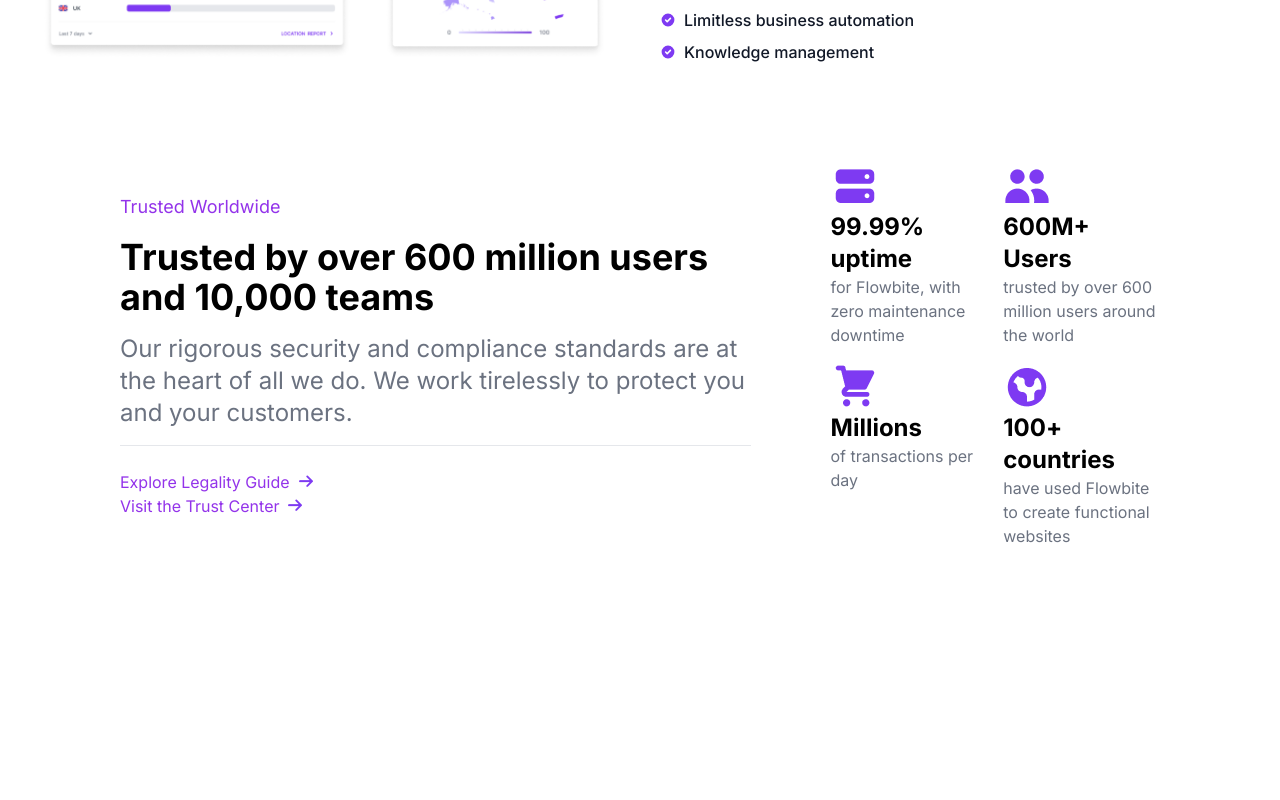
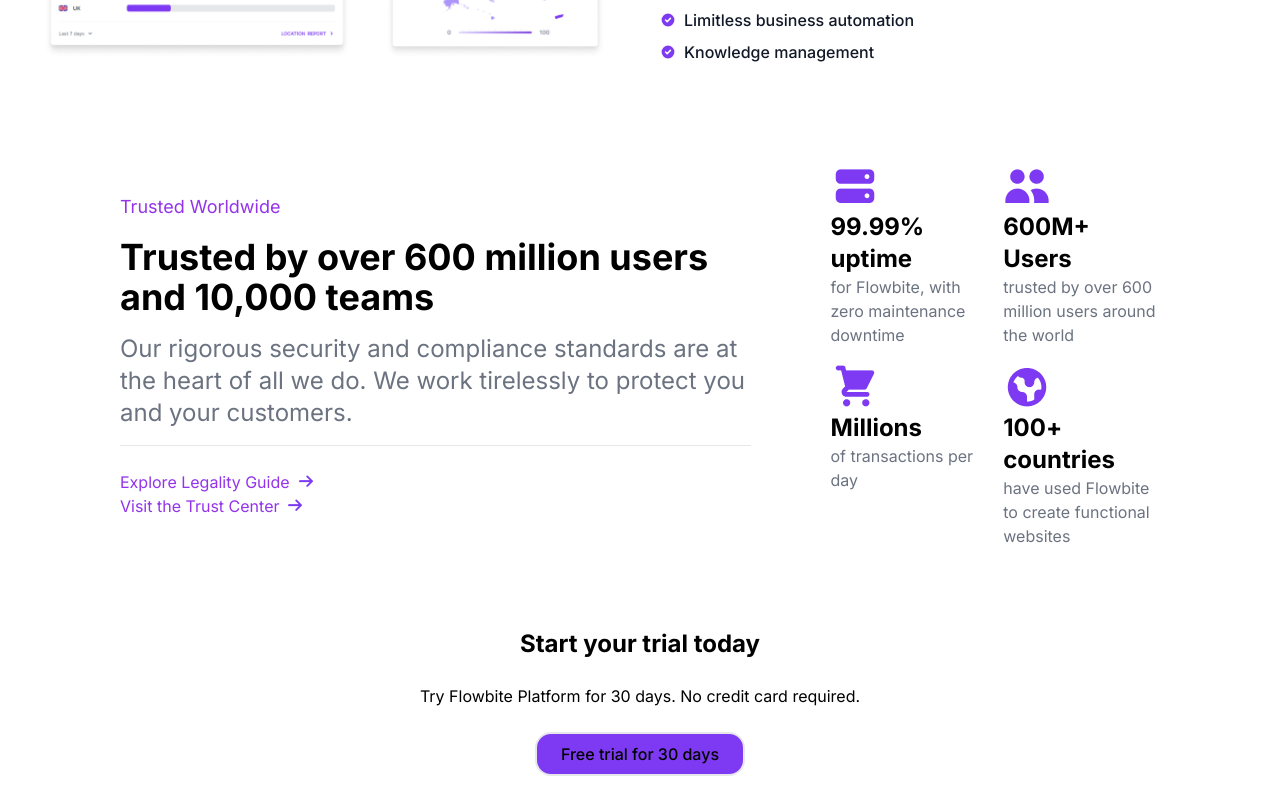
Before and after one commit to nethmina1028/prac-page, a React (Vite) app: page / in a window 1280 px wide. Shown: the part 2358-3158 px from the top of the page. Before the commit the page ends 2986 px from the top, so only its background shows below. Built offline with nearby package versions, Linux system fonts and the light colour scheme.

Commit message:
done start

```diff
--- a/src/App.jsx
+++ b/src/App.jsx
@@ -4,6 +4,7 @@
 import Section from "./components/section"
 import Section2 from "./components/section2";
 import Socialproof from "./components/Socialproof";
+import Start from "./components/start"
 import { HiCheckCircle } from "react-icons/hi";
 function App() {
 
@@ -17,6 +18,7 @@
       <Section/>
       <Section2/>
       <Socialproof/>
+      <Start/>
      </div>
     </>
   )
--- /dev/null
+++ b/src/components/start.jsx
@@ -0,0 +1,16 @@
+function Start() {
+    return (
+      <div className="items-center justify-center gap-6 mx-10 mb-6 lg:flex-row lg:items-center lg:justify-between lg:gap-20">
+        <h1 className="text-2xl font-bold text-center">Start your trial today</h1><br></br>
+        <p className="text-center">
+          Try Flowbite Platform for 30 days. No credit card required.
+        </p><br></br>
+        <div className="flex justify-center">
+        <a href="#"
+          className="inline px-6 py-2 font-medium text-center border-2 bg-primary rounded-2xl"
+        >Free trial for 30 days</a></div>
+      </div>
+    );
+  }
+
+  export default Start;
```
